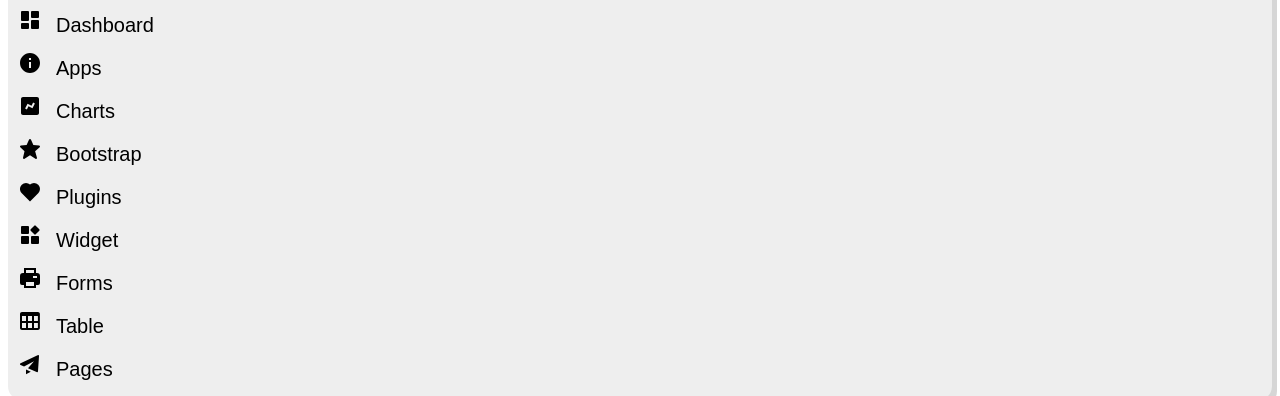
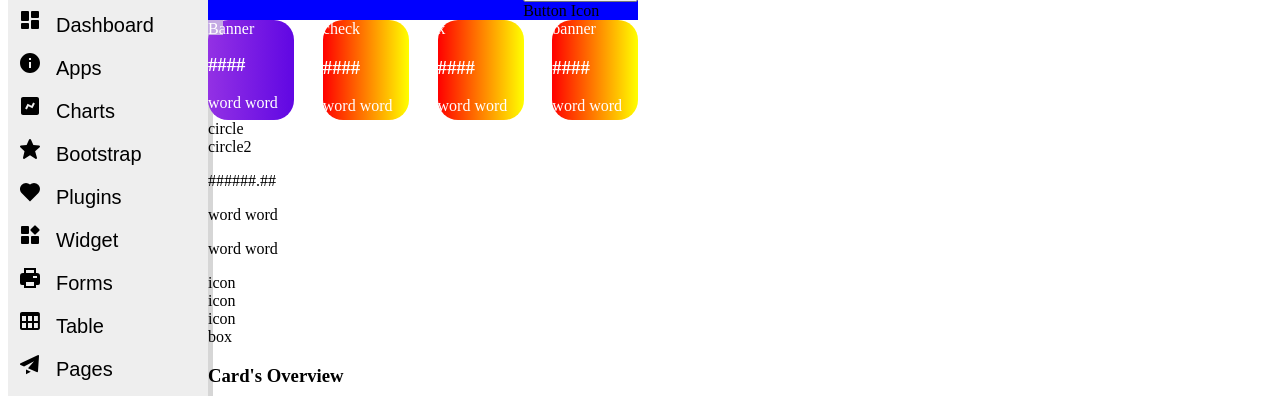
Before and after one commit to CassiusMercellus/Sass-Project, a plain HTML site: page index.html in a window 1280 px wide. Shown: the part 81-477 px from the top of the page. Drawn offline with nearby package versions, Linux system fonts and the light colour scheme.

Commit message:
fixed dash position

```diff
--- a/CSS/style.scss
+++ b/CSS/style.scss
@@ -1,3 +1,7 @@
 @use 'body';
 @use 'dashboard';
 @use 'header';
+
+body {
+    display:flex;
+}
--- a/index.html
+++ b/index.html
@@ -53,6 +53,7 @@
         </div>
     </div>
 <!-- HEADER HTML-->
+<div class = "everything">
     <header>
         <div class = "leftheader">
             <div class = "logo">
@@ -323,7 +324,7 @@
             </div>
         </div>
     </div>
-
+</div>
 
 
 </body>
```
Also changed, not shown: CSS/style.css, 1 other file.
